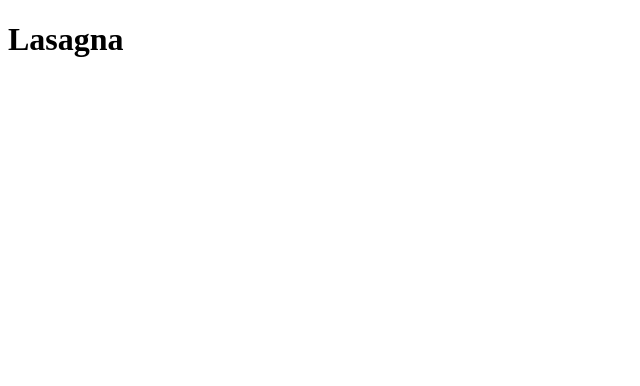
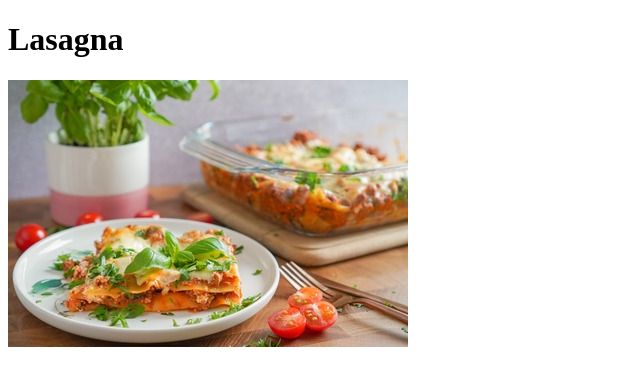
Before and after one commit to IceCode18/odin-recipes, a plain HTML site: page recipes/lasagna.html in a window 1280 px wide. Shown: the whole page, without its empty margins (0-640 px from the left). Drawn offline with Linux system fonts and the light colour scheme.

Commit message:
Add a lasagna image to lasagna.html

```diff
--- a/recipes/lasagna.html
+++ b/recipes/lasagna.html
@@ -3,10 +3,11 @@
 <head>
     <meta charset="UTF-8">
     <meta http-equiv="X-UA-Compatible" content="IE=edge">
-    <meta name="viewport" content="width=<device-width>, initial-scale=1.0">
+    <meta name="viewport" content="width=device-width, initial-scale=1.0">
     <title>Lasagna</title>
 </head>
 <body>
     <h1>Lasagna</h1>
+    <img src="/images/lasagna.jpg" alt="Picture of Lasagna">
 </body>
 </html>
```
Also changed, not shown: images/lasagna.jpg (added).
